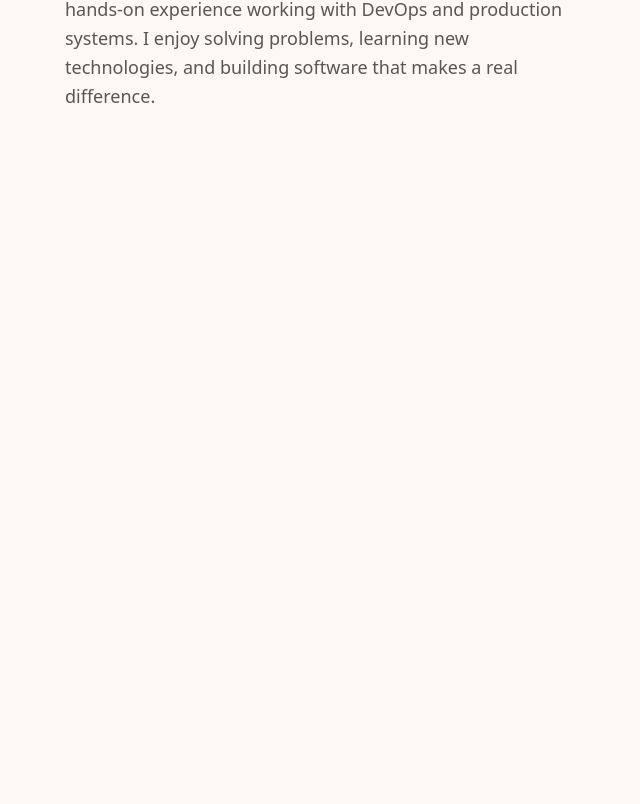
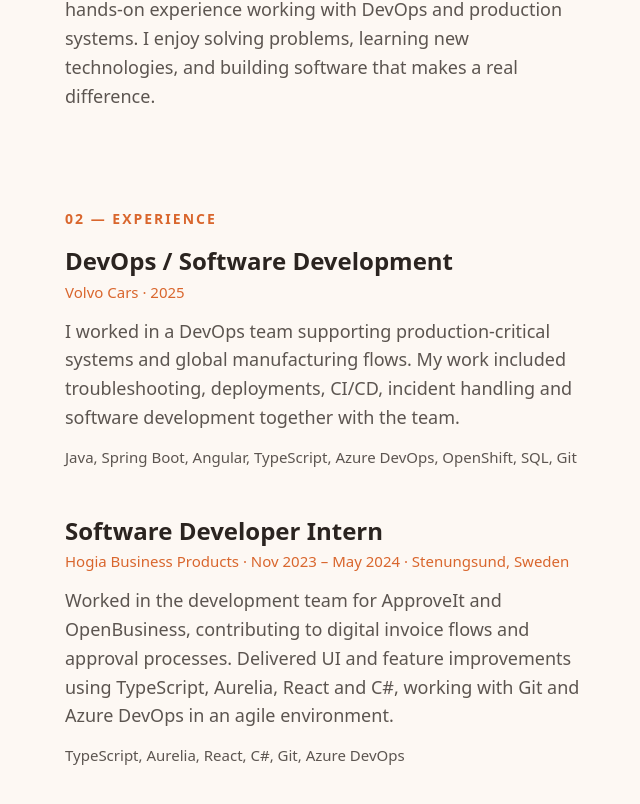
Before and after one commit to nikoradic/portfolio, a React (Vite) app: page / in a window 1280 px wide. Shown: the part 334-1138 px from the top of the page, without its empty margins (215-855 px from the left). Before the commit the page ends 800 px from the top, so only its background shows below. Built offline with nearby package versions, Linux system fonts and the light colour scheme.

Commit message:
Add professional experience section

```diff
--- a/src/App.css
+++ b/src/App.css
@@ -38,6 +38,7 @@
   flex-direction: column;
   align-items: flex-start;
   text-align: left;
+  gap: 96px;
 }
 
 .label {
@@ -66,9 +67,41 @@
   line-height: 1.6;
 }
 
+.entry-role {
+  margin: 0 0 4px;
+  font-size: 24px;
+  font-weight: 600;
+  color: var(--text-h);
+}
+
+.entry-meta {
+  margin: 0 0 12px;
+  font-size: 15px;
+  color: var(--accent);
+}
+
+.entry-desc {
+  margin: 0;
+  max-width: 520px;
+  font-size: 18px;
+  line-height: 1.6;
+}
+
+.entry-tech {
+  margin: 12px 0 0;
+  max-width: 520px;
+  font-size: 15px;
+  color: var(--text);
+}
+
+.entry + .entry {
+  margin-top: 48px;
+}
+
 @media (max-width: 600px) {
   .app {
     padding: 64px 20px;
+    gap: 64px;
   }
 
   .app h1 {
--- a/src/App.tsx
+++ b/src/App.tsx
@@ -25,6 +25,40 @@
             that makes a real difference.
           </p>
         </section>
+        <section className="section" id="experience">
+          <p className="label">02 — EXPERIENCE</p>
+          <div className="entry">
+            <h3 className="entry-role">DevOps / Software Development</h3>
+            <p className="entry-meta">Volvo Cars · 2025</p>
+            <p className="entry-desc">
+              I worked in a DevOps team supporting production-critical
+              systems and global manufacturing flows. My work included
+              troubleshooting, deployments, CI/CD, incident handling and
+              software development together with the team.
+            </p>
+            <p className="entry-tech">
+              Java, Spring Boot, Angular, TypeScript, Azure DevOps,
+              OpenShift, SQL, Git
+            </p>
+          </div>
+          <div className="entry">
+            <h3 className="entry-role">Software Developer Intern</h3>
+            <p className="entry-meta">
+              Hogia Business Products · Nov 2023 – May 2024 · Stenungsund,
+              Sweden
+            </p>
+            <p className="entry-desc">
+              Worked in the development team for ApproveIt and OpenBusiness,
+              contributing to digital invoice flows and approval processes.
+              Delivered UI and feature improvements using TypeScript,
+              Aurelia, React and C#, working with Git and Azure DevOps in an
+              agile environment.
+            </p>
+            <p className="entry-tech">
+              TypeScript, Aurelia, React, C#, Git, Azure DevOps
+            </p>
+          </div>
+        </section>
       </main>
     </>
   )
```
